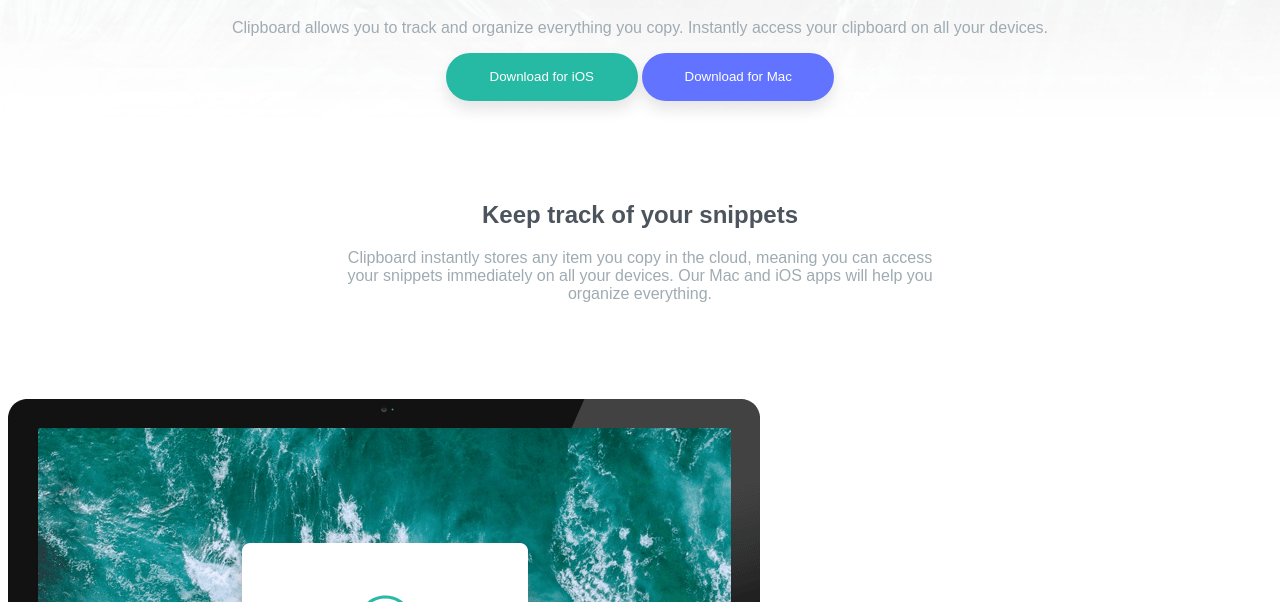
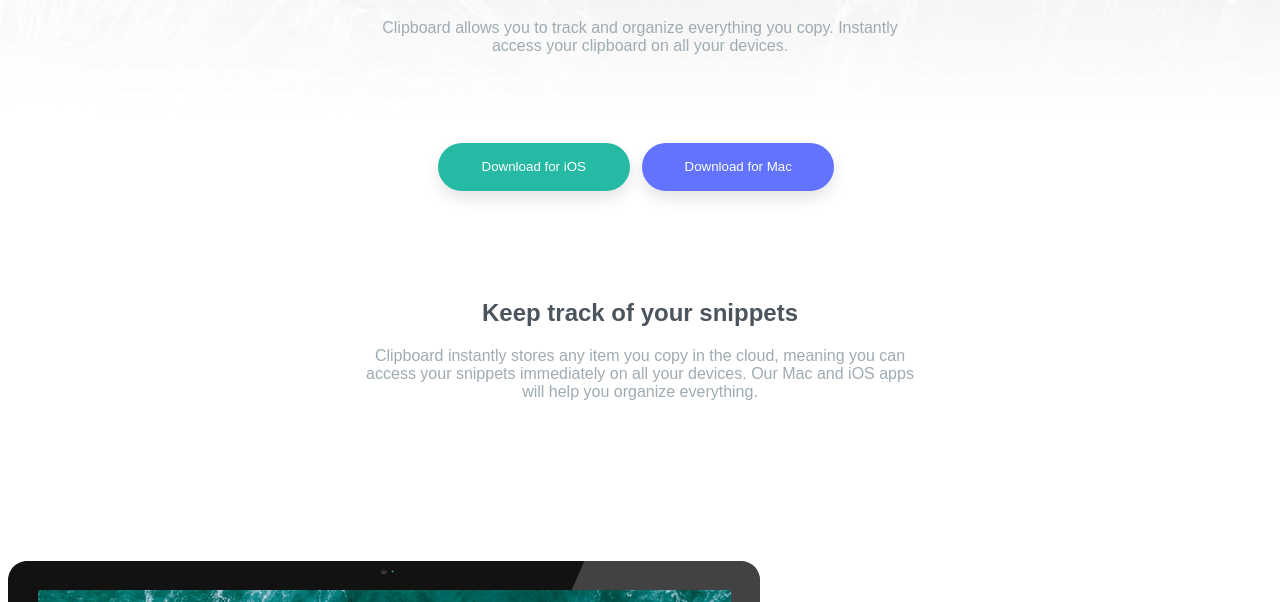
Before and after one commit to SiobhanWhyte/clipboard-landing-page-master, a plain HTML site: page index.html in a window 1280 px wide. Shown: the part 198-800 px from the top of the page. Drawn offline with Linux system fonts and the light colour scheme; a web font is replaced by a local one.

Commit message:
button margins final edits

```diff
--- a/style.css
+++ b/style.css
@@ -33,6 +33,9 @@ h3 {
 p {
     color: hsl(201, 11%, 66%);
     text-align: center;
+    max-width: 35rem;
+    margin: 0 auto;
+    padding-bottom: 5rem;
 }
 
 img {
@@ -131,6 +134,7 @@ padding: 5rem 0 5rem 0;
 .btn--purple {
     background-color:hsl(233, 100%, 69%);
     border-color: hsl(233, 100%, 69%);
+    margin: .5rem;
 }
 
 .attribution { font-size: 11px; text-align: center; }
```
